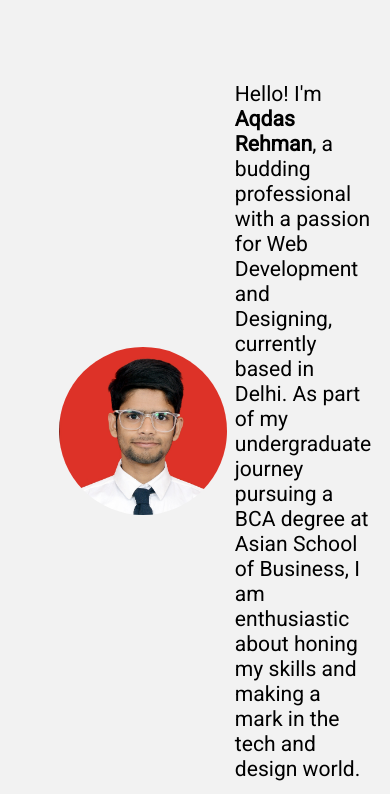
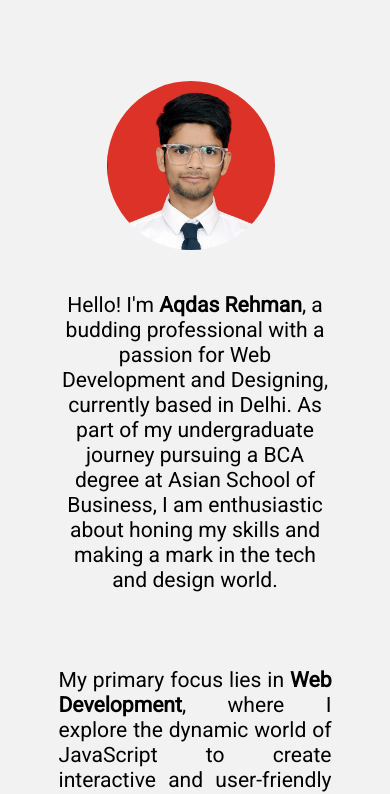
Before and after one commit to Aqua110/Aqdas-Rehman-s-portfolio, a plain HTML site: page about.html in a window 390 px wide. Shown: the part 71-865 px from the top of the page. Drawn offline with Linux system fonts and the light colour scheme; a web font is replaced by a local one.

Commit message:
Update media_about.css

```diff
--- a/css/media-css/media_about.css
+++ b/css/media-css/media_about.css
@@ -74,4 +74,19 @@
     .active-menu .menu[name="bars"]{
         display: none;
     }
+
+    .profile-pic-container{
+        flex-direction: column;
+    }
+    .profile-pic{
+        margin-bottom: 5vh;
+    }
+
+    .about-me{
+        text-align: justify;
+    }
+
+    .hello{
+        text-align: center;
+    }
 }
```
